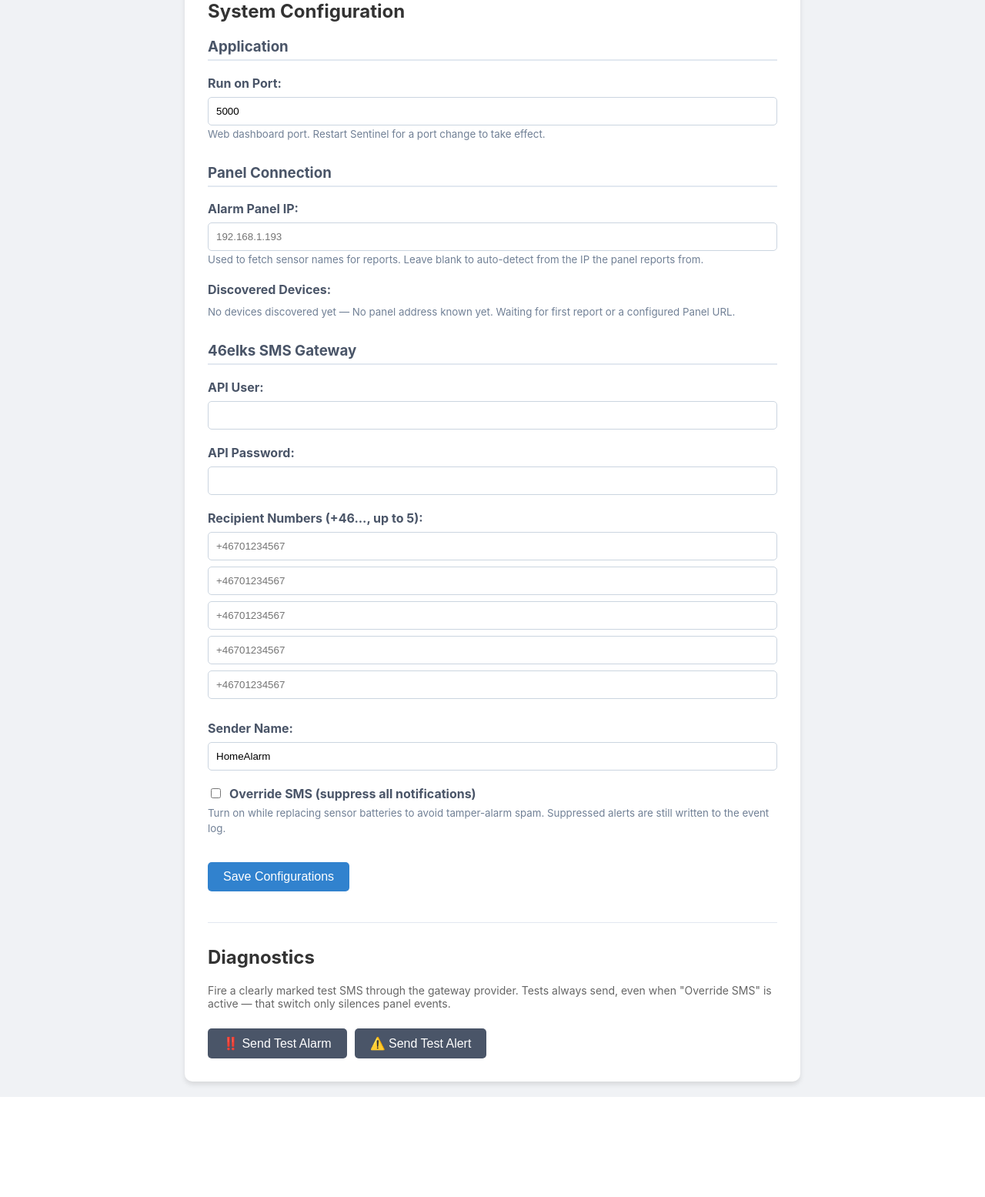
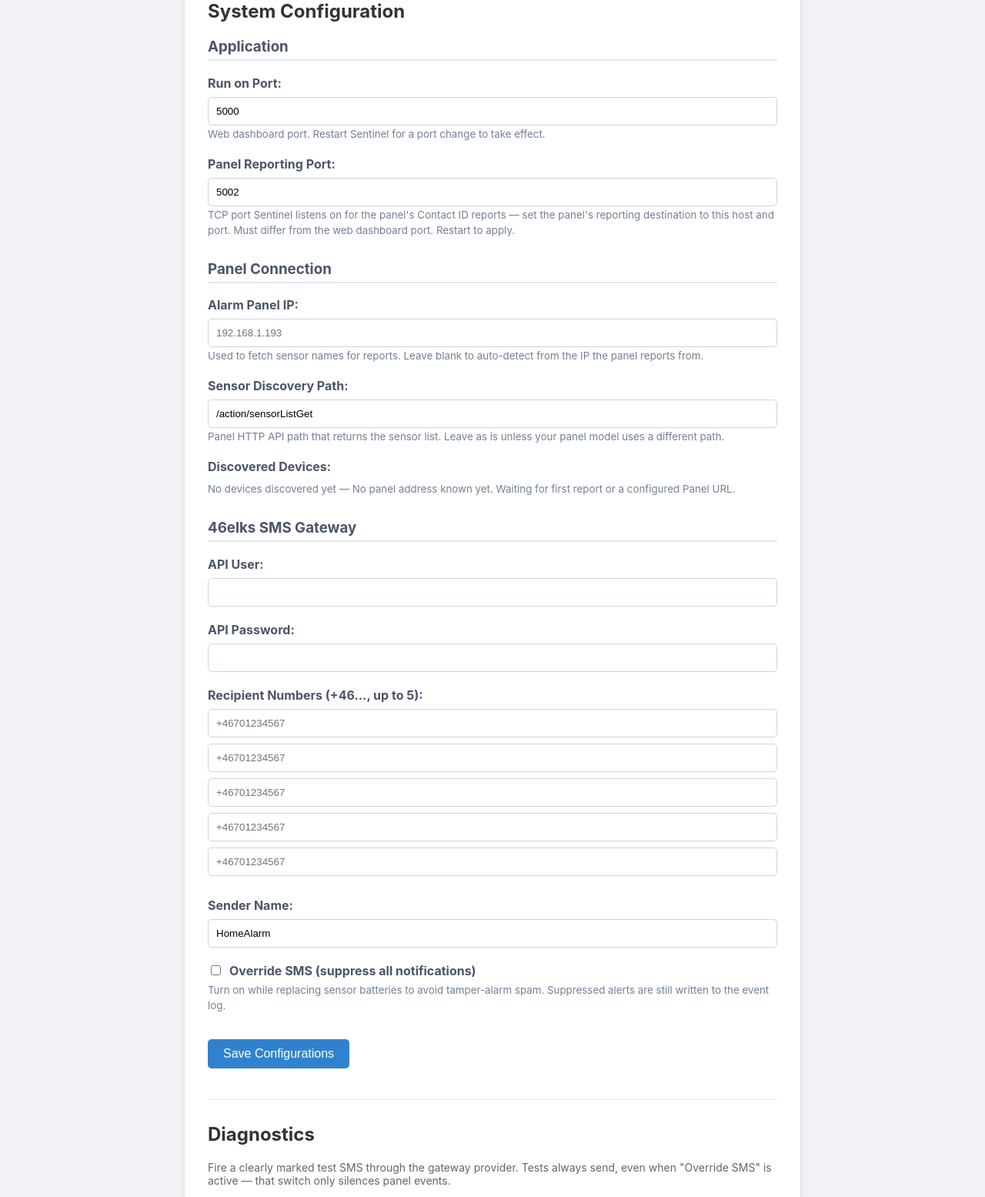
Before and after one commit to matvib/Sentinel_1.0, a Flask app: page / in a window 1280 px wide, after a click on "System Settings". Shown: the part 200-1755 px from the top of the page at 77% size. Before the commit the page ends 1625 px from the top, so only its background shows below. Run offline with Flask 3, Linux system fonts and the light colour scheme; data that the repository does not hold is empty.

Commit message:
Configurable discovery path and Contact ID listener port
- New "Sensor Discovery Path" setting (default /action/sensorListGet)
  so panels with a similar HTTP API but a different layout can work;
  blank falls back to the default and a missing leading slash is
  added. The discovered-devices footer shows the configured path.
- New "Panel Reporting Port" setting (CID_PORT, default 5002) for the
  TCP listener the panel reports to; restart to apply. The web
  dashboard and listener ports cannot be equal — a conflicting save
  is rejected with an error and nothing is written.
- README reworded vendor-neutral: works with standard Contact ID
  (Ademco CID) reporting, tested on a CTC-1852Z panel; documents both
  new settings.

Co-Authored-By: Claude Fable 5 <noreply@anthropic.com>

```diff
--- a/app.py
+++ b/app.py
@@ -28,8 +28,10 @@ def load_config():
     """Loads config from file, merged over defaults so missing keys are safe."""
     config = {
         "RUN_PORT": 5000, # Web dashboard port (restart required to change)
+        "CID_PORT": 5002, # TCP port the panel sends Contact ID reports to (restart required)
         "PANEL_IP": "", # Blank = auto-detect from the panel's reporting IP
         "PANEL_USER": "admin", "PANEL_PASS": "", # Panel web login, only in config.json
+        "DISCOVERY_PATH": "/action/sensorListGet", # Panel HTTP API path for the sensor list
         "API_USER": "", "API_PASS": "",
         "TO_NUMBERS": [], # Up to 5 SMS recipients
         "FROM_SENDER": "HomeAlarm",
@@ -89,7 +91,10 @@ def update_dynamic_zones():
         return "No panel address known yet. Waiting for first report or a configured Panel URL."
     try:
         config = load_config()
-        url = f'{base_url}/action/sensorListGet'
+        path = config.get("DISCOVERY_PATH") or "/action/sensorListGet"
+        if not path.startswith('/'):
+            path = '/' + path
+        url = f'{base_url}{path}'
         response = requests.get(url, auth=(config["PANEL_USER"], config["PANEL_PASS"]), timeout=5)
         raw_text = response.text
         start_idx = raw_text.find('{')
@@ -223,10 +228,12 @@ def parse_and_handle_event(data_bytes):
         append_to_log(f"Error parsing data: {e}")
 
 def run_tcp_server():
-    HOST, PORT = '0.0.0.0', 5002
+    HOST = '0.0.0.0'
+    port = int(load_config().get("CID_PORT", 5002))
+    print(f"[*] Contact ID listener on port {port}.")
     with socket.socket(socket.AF_INET, socket.SOCK_STREAM) as s:
         s.setsockopt(socket.SOL_SOCKET, socket.SO_REUSEADDR, 1)
-        s.bind((HOST, PORT))
+        s.bind((HOST, port))
         s.listen(5)
         while True:
             try:
@@ -305,12 +312,29 @@ def save_settings():
     if not 1 <= run_port <= 65535:
         run_port = 5000
 
+    try:
+        cid_port = int(request.form.get('cid_port') or 5002)
+    except ValueError:
+        cid_port = 5002
+    if not 1 <= cid_port <= 65535:
+        cid_port = 5002
+
+    # The web dashboard and the Contact ID listener cannot share a port
+    if cid_port == run_port:
+        return redirect(url_for('home', tab='settings', error='port_conflict'))
+
     # Start from the existing config so keys without a form field
     # (e.g. PANEL_USER/PANEL_PASS) survive a save from the UI
+    discovery_path = (request.form.get('discovery_path') or '').strip() or "/action/sensorListGet"
+    if not discovery_path.startswith('/'):
+        discovery_path = '/' + discovery_path
+
     updated_config = load_config()
     updated_config.update({
         "RUN_PORT": run_port,
+        "CID_PORT": cid_port,
         "PANEL_IP": (request.form.get('panel_ip') or '').strip(),
+        "DISCOVERY_PATH": discovery_path,
         "API_USER": request.form.get('api_user'),
         "API_PASS": request.form.get('api_pass'),
         "TO_NUMBERS": numbers,
--- a/templates/index.html
+++ b/templates/index.html
@@ -69,12 +69,22 @@
                 <input type="number" name="run_port" value="{{ config.RUN_PORT }}" min="1" max="65535">
                 <small style="color: #718096;">Web dashboard port. Restart Sentinel for a port change to take effect.</small>
             </div>
+            <div class="form-group">
+                <label>Panel Reporting Port:</label>
+                <input type="number" name="cid_port" value="{{ config.CID_PORT }}" min="1" max="65535">
+                <small style="color: #718096;">TCP port Sentinel listens on for the panel's Contact ID reports — set the panel's reporting destination to this host and port. Must differ from the web dashboard port. Restart to apply.</small>
+            </div>
 
             <h3 style="color: #4a5568; border-bottom: 2px solid #e2e8f0; padding-bottom: 5px; margin-top: 30px;">Panel Connection</h3>
             <div class="form-group">
                 <label>Alarm Panel IP:</label>
                 <input type="text" name="panel_ip" value="{{ config.PANEL_IP }}" placeholder="192.168.1.193">
                 <small style="color: #718096;">Used to fetch sensor names for reports. Leave blank to auto-detect from the IP the panel reports from.</small>
+            </div>
+            <div class="form-group">
+                <label>Sensor Discovery Path:</label>
+                <input type="text" name="discovery_path" value="{{ config.DISCOVERY_PATH }}" placeholder="/action/sensorListGet">
+                <small style="color: #718096;">Panel HTTP API path that returns the sensor list. Leave as is unless your panel model uses a different path.</small>
             </div>
             <div class="form-group">
                 <label>Discovered Devices:</label>
@@ -85,7 +95,7 @@
                     <tr><td>{{ d.zone }}</td><td>{{ d.name }}</td><td>{{ d.type }}</td></tr>
                     {% endfor %}
                 </table>
-                <small style="color: #718096;">{{ devices|length }} device(s) reported by {{ panel_addr }}/action/sensorListGet</small>
+                <small style="color: #718096;">{{ devices|length }} device(s) reported by {{ panel_addr }}{{ config.DISCOVERY_PATH }}</small>
                 {% else %}
                 <small style="color: #718096;">No devices discovered yet{% if discover_error %} — {{ discover_error }}{% endif %}</small>
                 {% endif %}
@@ -146,6 +156,12 @@
 
     if (targetTab === 'settings') {
         switchTab('settings');
+        if (urlParams.get('error') === 'port_conflict') {
+            const msg = document.createElement('div');
+            msg.className = 'error';
+            msg.innerText = 'The web dashboard port and the panel reporting port cannot be the same. Settings were NOT saved.';
+            document.getElementById('settings').prepend(msg);
+        }
         if (urlParams.get('success') === 'true') {
             const msg = document.createElement('div');
             msg.className = 'success';
```
Also changed, not shown: README.md.
